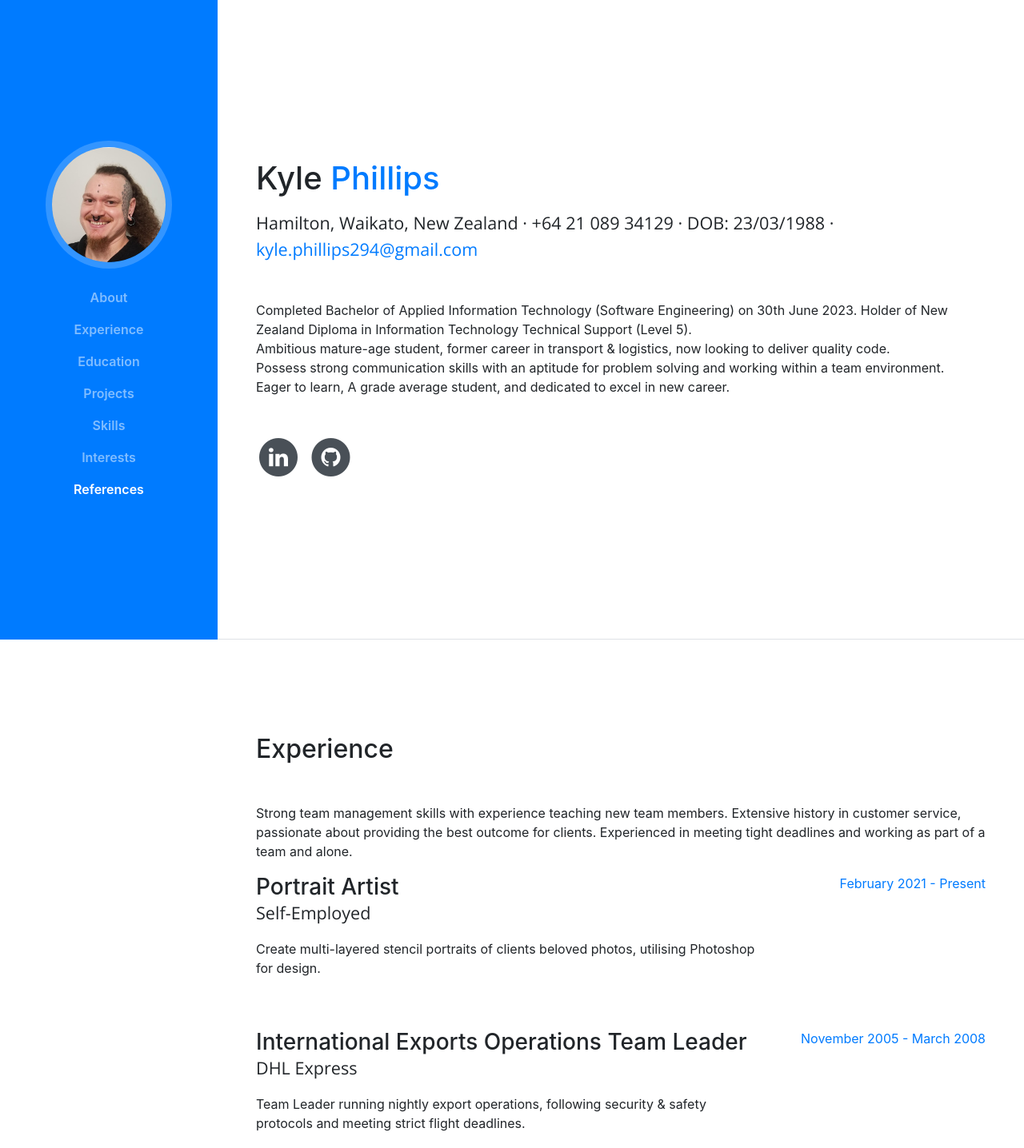
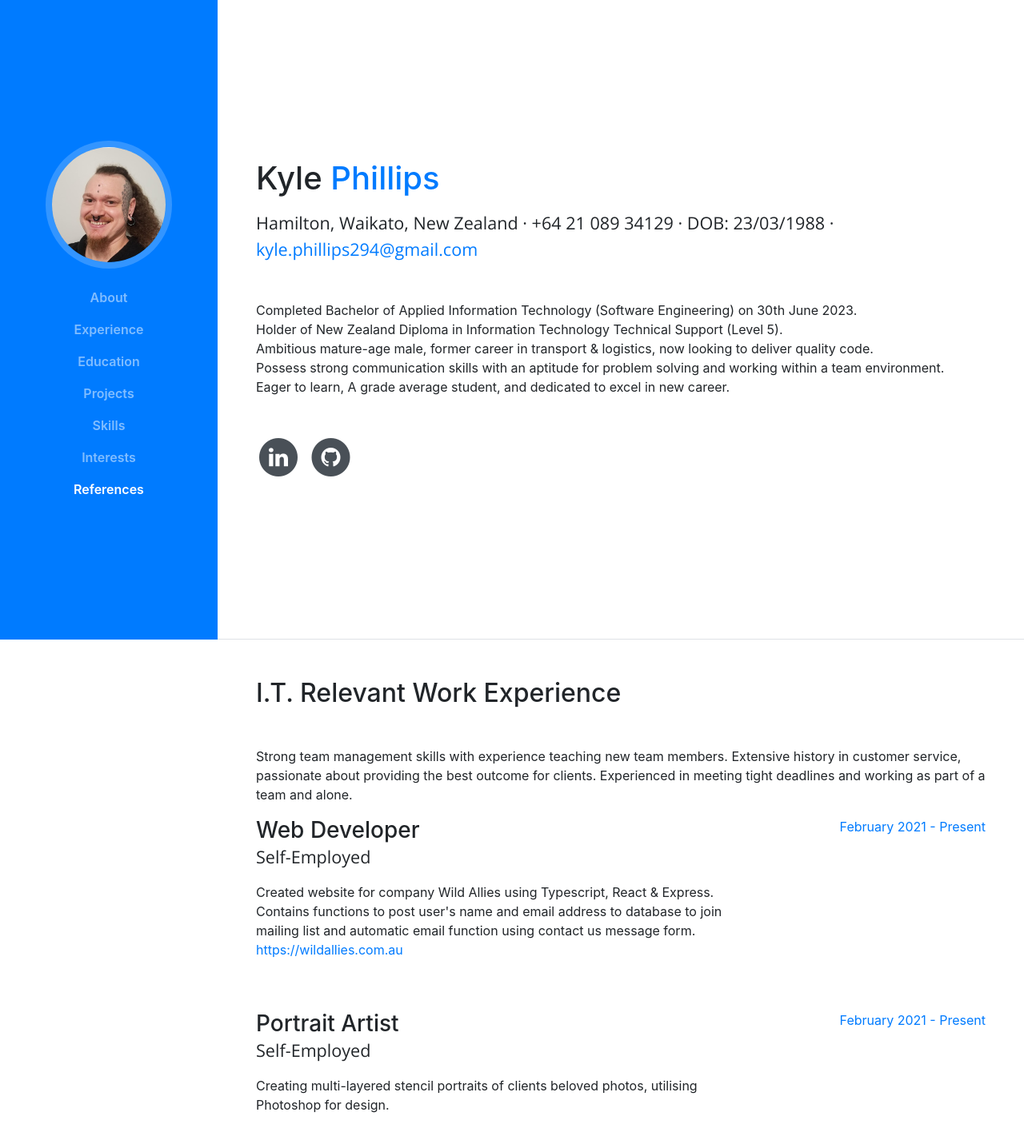
Before and after one commit to kylejphillips88/kylejphillips88.github.io, a website with bundled scripts: page index.html in a window 1280 px wide. Shown: the top 1436 px of the page at 80% size. Built offline with nearby package versions, Linux system fonts and the light colour scheme; a web font is replaced by a local one.

Commit message:
Update index.html

```diff
--- a/index.html
+++ b/index.html
@@ -74,8 +74,8 @@
           <div class="subheading mb-5">Hamilton, Waikato, New Zealand · +64 21 089 34129 · DOB: 23/03/1988 ·
             <a href="mailto:kyle.phillips294@gmail.com">kyle.phillips294@gmail.com</a>
           </div>
-          <p class="mb-5">Completed Bachelor of Applied Information Technology (Software Engineering) on 30th June 2023. Holder of New Zealand Diploma in Information Technology Technical
-            Support (Level 5).<br>Ambitious mature-age student, former career in transport & logistics, now looking to deliver quality code.<br> Possess strong communication skills with an aptitude for problem solving and working within a team environment.<br> Eager to learn, A grade average student, and dedicated to excel in new career.
+          <p class="mb-5">Completed Bachelor of Applied Information Technology (Software Engineering) on 30th June 2023.<br/> Holder of New Zealand Diploma in Information Technology Technical
+            Support (Level 5).<br/>Ambitious mature-age male, former career in transport & logistics, now looking to deliver quality code.<br/> Possess strong communication skills with an aptitude for problem solving and working within a team environment.<br> Eager to learn, A grade average student, and dedicated to excel in new career.
            </p>
           <ul class="list-inline list-social-icons mb-0">
             <li class="list-inline-item">
@@ -100,14 +100,23 @@
 
       <section class="resume-section p-3 p-lg-5 d-flex flex-column" id="experience">
         <div class="my-auto">
-          <h2 class="mb-5">Experience</h2>
-          <p>Strong team management skills with experience teaching new team members. Extensive history in customer service, passionate about providing the best outcome for clients. Experienced in meeting tight deadlines and working as part of a team and alone. </p>
-
+          <h2 class="mb-5">I.T. Relevant Work Experience</h2>
+          <p>Strong team management skills with experience teaching new team members. Extensive history in customer service, passionate about providing the best outcome for clients. Experienced in meeting tight deadlines and working as part of a team and alone.</p>
+          <div class="resume-item d-flex flex-column flex-md-row mb-5">
+            <div class="resume-content mr-auto">
+              <h3 class="mb-0">Web Developer</h3>
+              <div class="subheading mb-3">Self-Employed</div>
+              <p>Created website for company Wild Allies using Typescript, React & Express.</br>Contains functions to post user's name and email address to database to join mailing list and automatic email function using contact us message form.<br/><a href="https://wildallies.com.au">https://wildallies.com.au</a></p>
+            </div>
+            <div class="resume-date text-md-right">
+              <span class="text-primary">February 2021 - Present</span>
+            </div>
+          </div>
           <div class="resume-item d-flex flex-column flex-md-row mb-5">
             <div class="resume-content mr-auto">
               <h3 class="mb-0">Portrait Artist</h3>
               <div class="subheading mb-3">Self-Employed</div>
-              <p>Create multi-layered stencil portraits of clients beloved photos, utilising Photoshop for design.</p>
+              <p>Creating multi-layered stencil portraits of clients beloved photos, utilising Photoshop for design.</p>
             </div>
             <div class="resume-date text-md-right">
               <span class="text-primary">February 2021 - Present</span>
@@ -292,7 +301,7 @@
           </ul>
           <h3 class="mb-1">Work References</h3>
           <ul class="fa-ul mb-1">
-            <li>Kiri Rupapere - Current Supervisor - Clear Protect Group - 027 302 0336</li>
+            <li>Renee Lubbe - Project Manager - Waka Eastern Bay Community Transport - 027 407 7526</li>
             <li>Helen Barry - Former Supervisor - Countdown Supermarkets - 021 0844 6622</li>
           </ul>
         </div>
```
